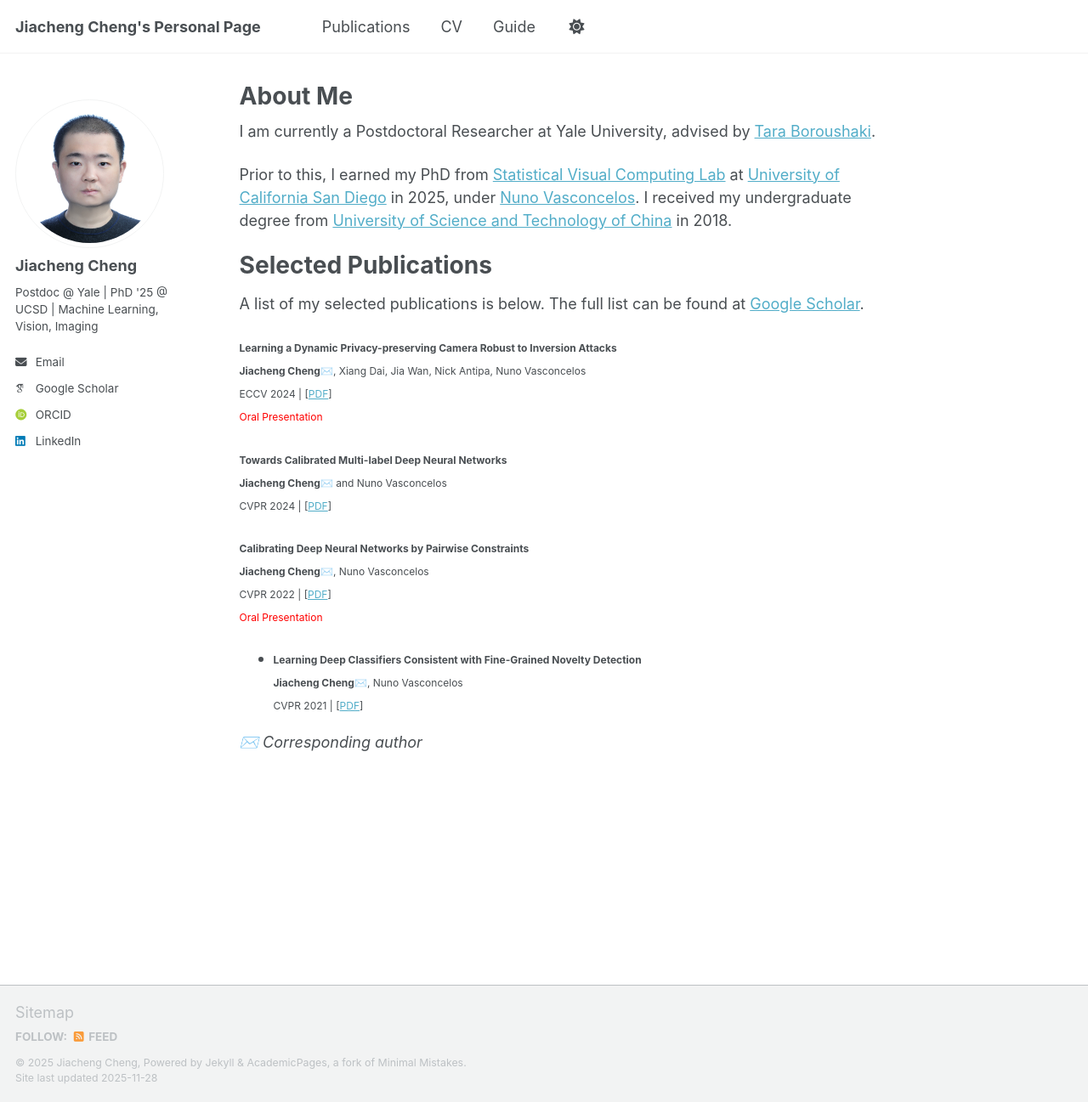
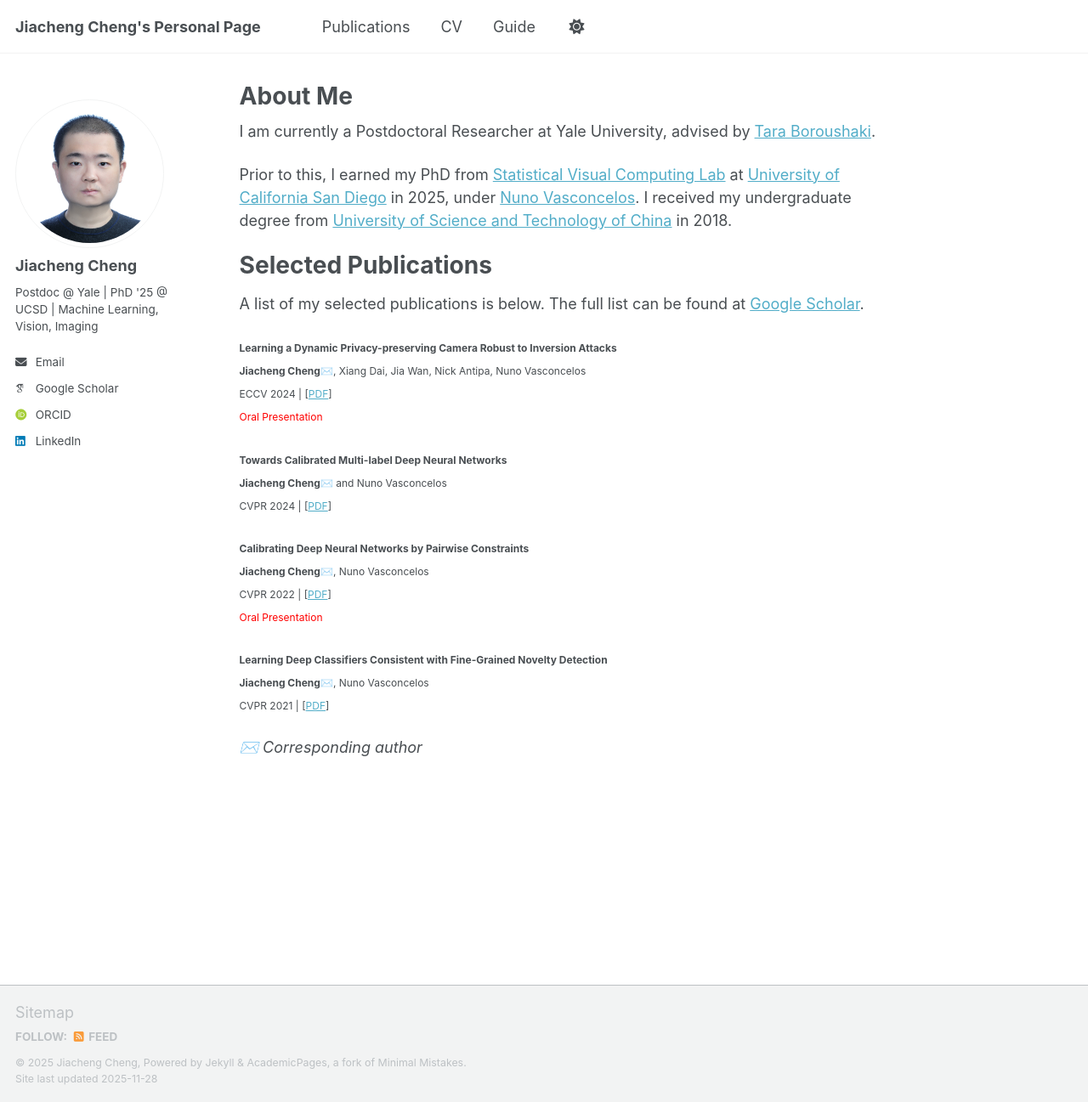
Before and after one commit to JiachengCheng96/JiachengCheng96.github.io, a Jekyll site: the page built from _pages/about.md, in a window 1280 px wide and 1297 px high. Shown: the whole window at 85% size. Built offline with Jekyll 4.4.1, drawn with Linux system fonts in a browser that asks for light colours; some web fonts are replaced; a script that is not in the unit is left out.

Commit message:
Update about.md

```diff
--- a/_pages/about.md
+++ b/_pages/about.md
@@ -37,7 +37,7 @@ CVPR 2022 | [[PDF](#)]<br>
 <span style="color:red;">Oral Presentation</span>
 </span>
 
-- <span style="font-size:12px; line-height:1.0; margin-bottom:1em;"> **Learning Deep Classifiers Consistent with Fine-Grained Novelty Detection**<br>
+<span style="font-size:12px; line-height:1.0; margin-bottom:1em;"> **Learning Deep Classifiers Consistent with Fine-Grained Novelty Detection**<br>
 **Jiacheng Cheng**✉️, Nuno Vasconcelos<br>
 CVPR 2021 | [[PDF](#)]
 </span>
```
